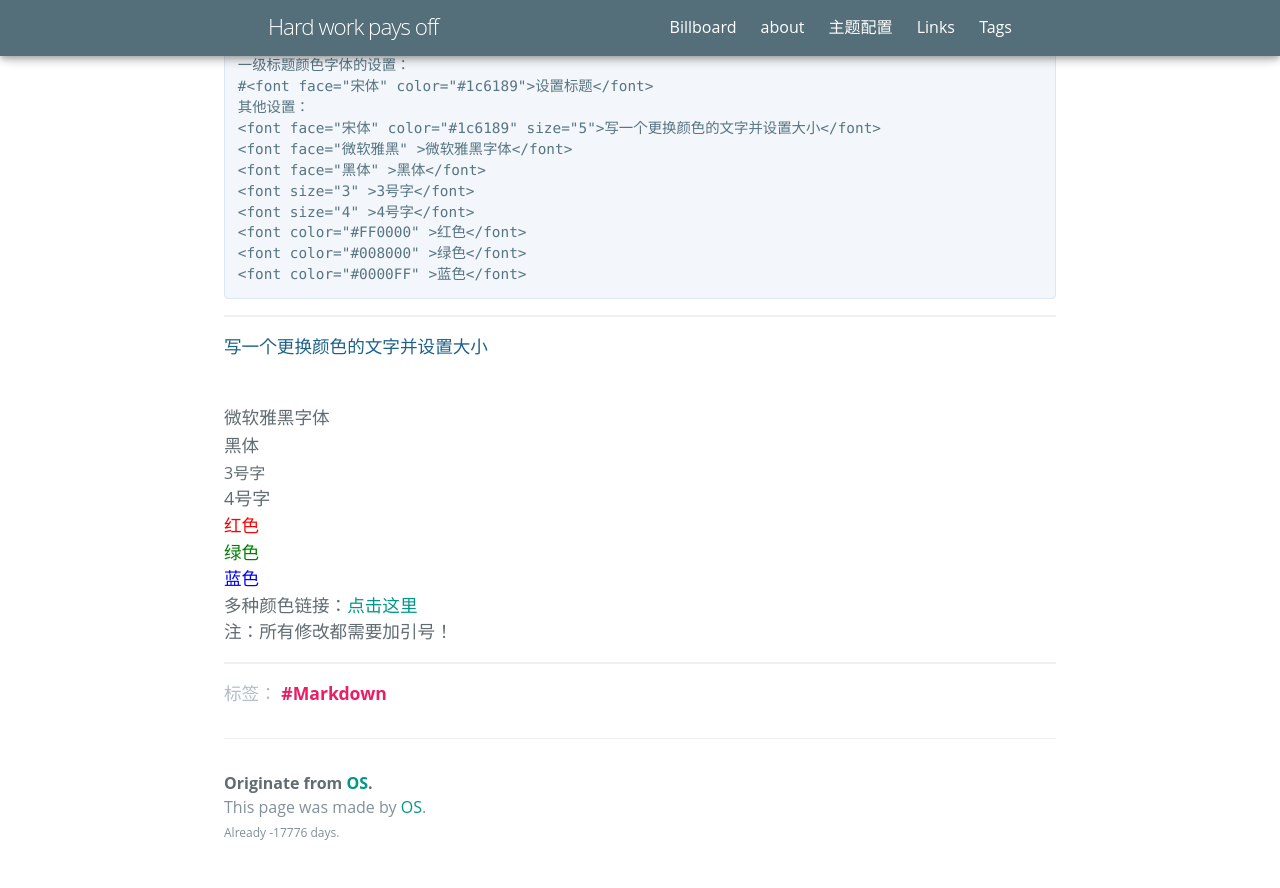
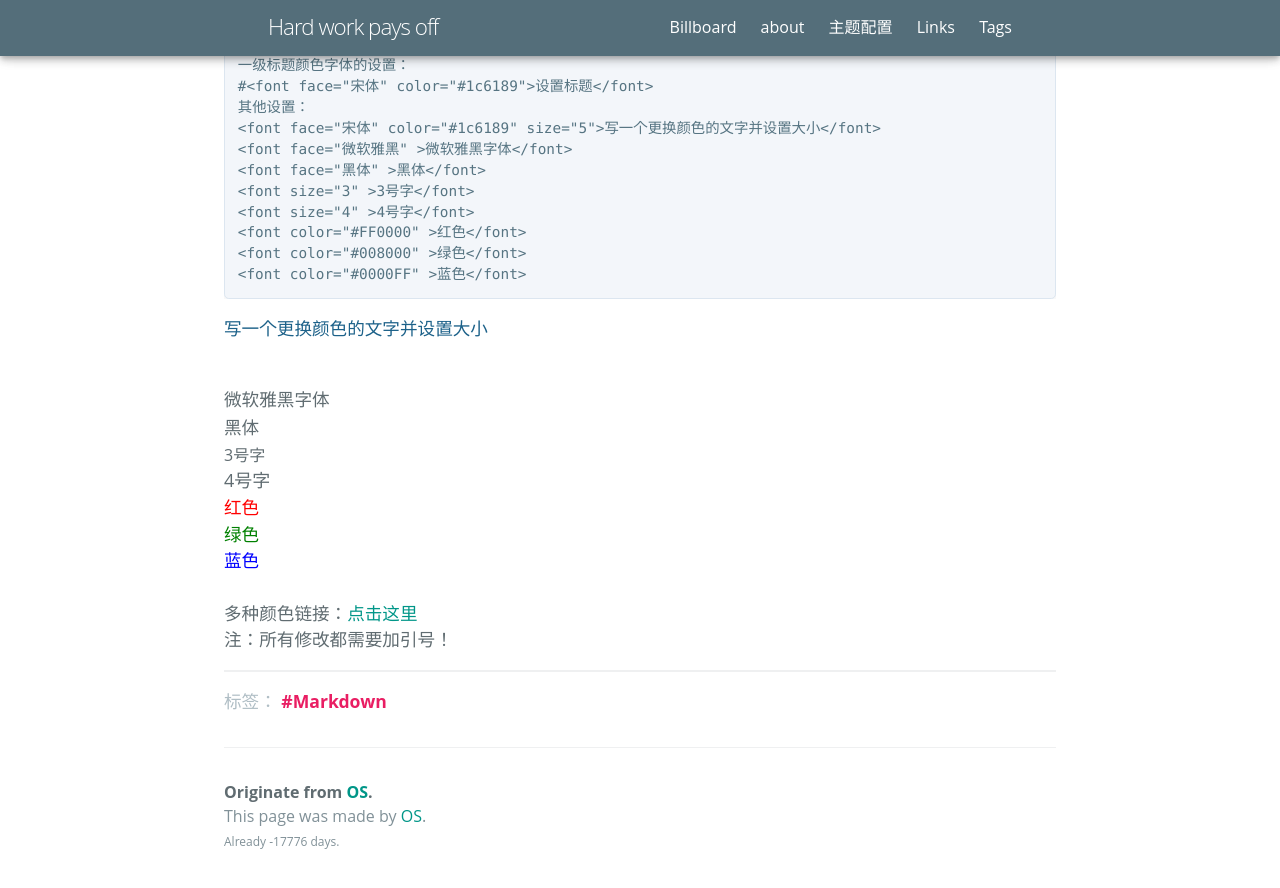
Before and after one commit to xiaoshou0427/xiaoshou0427.github.io, a Jekyll site: the page built from _posts/2019-09-02-Markdown.md, in a window 1280 px wide and 900 px high, scrolled down 5181 px. Shown: the top 888 px of the window. Built offline with Jekyll 4.4.1, drawn with Linux system fonts in a browser that asks for light colours; some web fonts are replaced.

Commit message:
Update 2019-09-02-Markdown.md

````diff
--- a/_posts/2019-09-02-Markdown.md
+++ b/_posts/2019-09-02-Markdown.md
@@ -184,9 +184,7 @@ face="宋体"代表了font标签对内字体使用宋体；color="#1c6189"代表
 <font color="#0000FF" >蓝色</font>
 ```
 
----
-
-<font face="宋体" color="#1c6189" >写一个更换颜色的文字并设置大小</font><br><font face="微软雅黑" >微软雅黑字体</font><br><font face="黑体" >黑体</font><br><font size="3" >3号字</font><br><font size="4" >4号字</font><br><font color="#FF0000" >红色</font><br><font color="#008000" >绿色</font><br><font color="#0000FF" >蓝色</font>
+<font face="宋体" color="#1c6189" >写一个更换颜色的文字并设置大小</font><br><font face="微软雅黑" >微软雅黑字体</font><br><font face="黑体" >黑体</font><br><font size="3" >3号字</font><br><font size="4" >4号字</font><br><font color="#FF0000" >红色</font><br><font color="#008000" >绿色</font><br><font color="#0000FF" >蓝色</font><br>
 多种颜色链接：<a href="https://blog.csdn.net/weixin_40343504/article/details/82683796" target="_blank">点击这里</a><br>
 注：所有修改都需要加引号！
 
````
